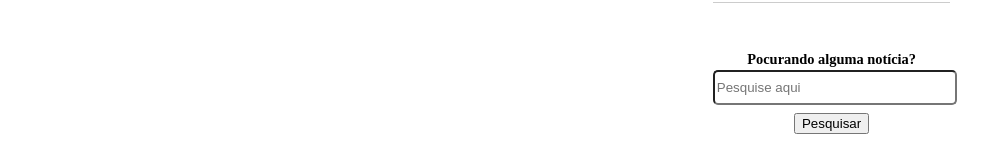
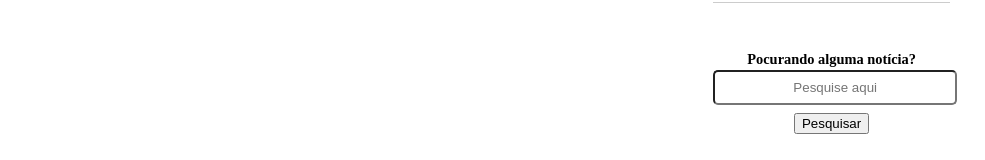
Before and after one commit to evisonpacheco/news-page, an Angular app: page /home-page in a window 1280 px wide. Shown: the part 290-450 px from the top of the page, without its empty margins (295-1280 px from the left). Built offline with nearby package versions, Linux system fonts and the light colour scheme; no server answers.

Commit message:
hotfix: adicionado 'class=searchText' ao input da searchBox

```diff
--- a/src/app/home-page/home-page.component.html
+++ b/src/app/home-page/home-page.component.html
@@ -29,7 +29,7 @@
 
   <div class="searchBox">
     <p>Pocurando alguma notícia?</p>
-    <input type="text" name="text" placeholder="Pesquise aqui">
+    <input class="searchText" type="text" name="text" placeholder="Pesquise aqui">
     <button>Pesquisar</button>
   </div>
 
--- a/src/app/new-notice/new-notice.component.html
+++ b/src/app/new-notice/new-notice.component.html
@@ -33,7 +33,7 @@
 
   <div class="searchBox">
     <p>Pocurando alguma notícia?</p>
-    <input class="searchText" type="text" name="" placeholder="Faça a sua pesquisa">
+    <input class="searchText" type="text" name="" placeholder="Pesquise aqui">
     <button>Pesquisar</button>
   </div>
 
```
